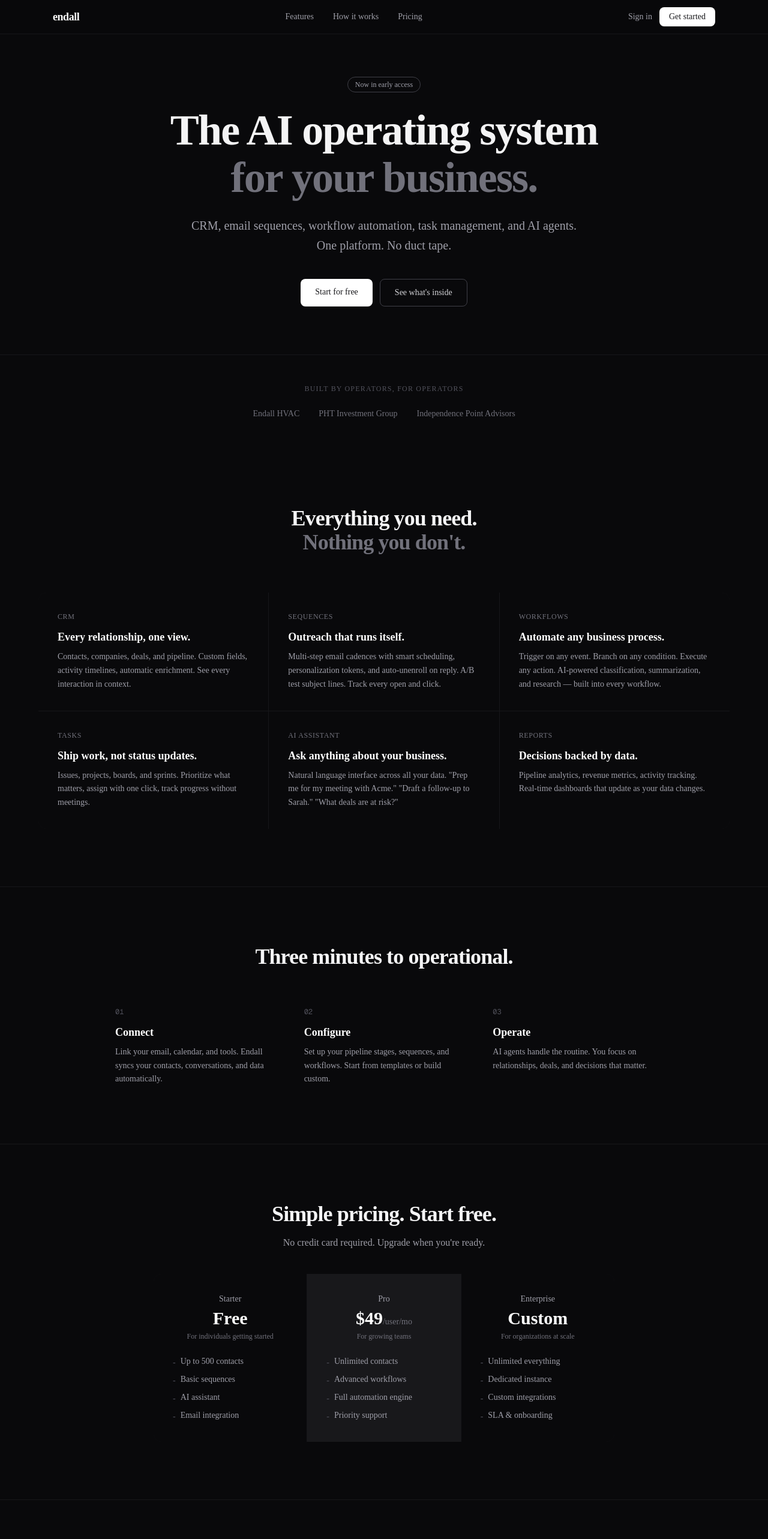
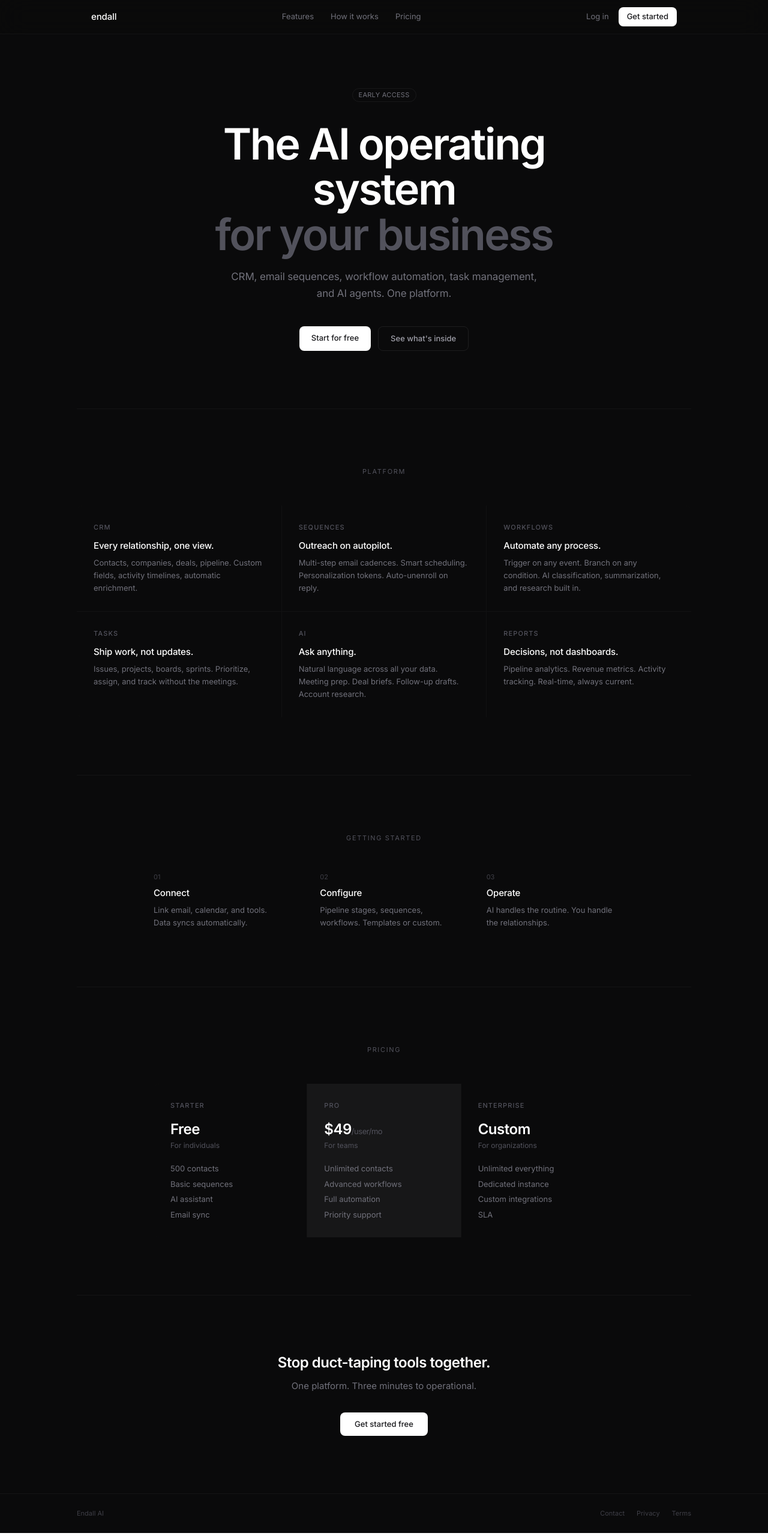
Before and after one commit to JakeLevison/endall-web, a Next.js app: page / in a window 1280 px wide. Shown: the top 2566 px of the page at 60% size. Built offline with nearby package versions, Linux system fonts and the light colour scheme.

Commit message:
Refine: Inter font, tighter spacing, Linear-inspired minimalism

```diff
--- a/src/app/layout.tsx
+++ b/src/app/layout.tsx
@@ -1,31 +1,36 @@
 import type { Metadata } from "next";
-import { Geist, Geist_Mono } from "next/font/google";
+import { Inter, JetBrains_Mono } from "next/font/google";
 import "./globals.css";
 
-const geistSans = Geist({
-  variable: "--font-geist-sans",
+const inter = Inter({
+  variable: "--font-inter",
   subsets: ["latin"],
+  display: "swap",
 });
 
-const geistMono = Geist_Mono({
-  variable: "--font-geist-mono",
+const mono = JetBrains_Mono({
+  variable: "--font-mono",
   subsets: ["latin"],
+  display: "swap",
 });
 
 export const metadata: Metadata = {
-  title: "Endall AI — The AI Operating System for Your Business",
-  description: "CRM, email automation, task management, and AI agents — all in one platform. Built for SMBs who want enterprise tools without enterprise complexity.",
+  title: "Endall — The AI Operating System for Your Business",
+  description:
+    "CRM, email automation, task management, and AI agents — all in one platform. Built for SMBs who want enterprise tools without enterprise complexity.",
   openGraph: {
-    title: "Endall AI — The AI Operating System for Your Business",
-    description: "CRM, email automation, task management, and AI agents — all in one platform.",
+    title: "Endall — The AI Operating System for Your Business",
+    description:
+      "CRM, email automation, task management, and AI agents — all in one platform.",
     url: "https://endall.ai",
-    siteName: "Endall AI",
+    siteName: "Endall",
     type: "website",
   },
   twitter: {
     card: "summary_large_image",
-    title: "Endall AI",
-    description: "CRM, email automation, task management, and AI agents — all in one platform.",
+    title: "Endall",
+    description:
+      "CRM, email automation, task management, and AI agents — all in one platform.",
   },
 };
 
@@ -37,9 +42,11 @@ export default function RootLayout({
   return (
     <html
       lang="en"
-      className={`${geistSans.variable} ${geistMono.variable} h-full antialiased`}
+      className={`${inter.variable} ${mono.variable} h-full antialiased`}
     >
-      <body className="min-h-full flex flex-col">{children}</body>
+      <body className="min-h-full flex flex-col font-[family-name:var(--font-inter)]">
+        {children}
+      </body>
     </html>
   );
 }
--- a/src/app/page.tsx
+++ b/src/app/page.tsx
@@ -5,88 +5,67 @@ const features = [
     label: "CRM",
     title: "Every relationship, one view.",
     description:
-      "Contacts, companies, deals, and pipeline. Custom fields, activity timelines, automatic enrichment. See every interaction in context.",
+      "Contacts, companies, deals, pipeline. Custom fields, activity timelines, automatic enrichment.",
   },
   {
     label: "Sequences",
-    title: "Outreach that runs itself.",
+    title: "Outreach on autopilot.",
     description:
-      "Multi-step email cadences with smart scheduling, personalization tokens, and auto-unenroll on reply. A/B test subject lines. Track every open and click.",
+      "Multi-step email cadences. Smart scheduling. Personalization tokens. Auto-unenroll on reply.",
   },
   {
     label: "Workflows",
-    title: "Automate any business process.",
+    title: "Automate any process.",
     description:
-      "Trigger on any event. Branch on any condition. Execute any action. AI-powered classification, summarization, and research — built into every workflow.",
+      "Trigger on any event. Branch on any condition. AI classification, summarization, and research built in.",
   },
   {
     label: "Tasks",
-    title: "Ship work, not status updates.",
+    title: "Ship work, not updates.",
     description:
-      "Issues, projects, boards, and sprints. Prioritize what matters, assign with one click, track progress without meetings.",
+      "Issues, projects, boards, sprints. Prioritize, assign, and track without the meetings.",
   },
   {
-    label: "AI Assistant",
-    title: "Ask anything about your business.",
+    label: "AI",
+    title: "Ask anything.",
     description:
-      'Natural language interface across all your data. "Prep me for my meeting with Acme." "Draft a follow-up to Sarah." "What deals are at risk?"',
+      "Natural language across all your data. Meeting prep. Deal briefs. Follow-up drafts. Account research.",
   },
   {
     label: "Reports",
-    title: "Decisions backed by data.",
+    title: "Decisions, not dashboards.",
     description:
-      "Pipeline analytics, revenue metrics, activity tracking. Real-time dashboards that update as your data changes.",
+      "Pipeline analytics. Revenue metrics. Activity tracking. Real-time, always current.",
   },
-];
-
-const logos = [
-  "Endall HVAC",
-  "PHT Investment Group",
-  "Independence Point Advisors",
 ];
 
 export default function Home() {
   return (
-    <div className="min-h-screen bg-zinc-950 text-zinc-100">
+    <div className="min-h-screen bg-[#0A0A0B] text-zinc-300 selection:bg-zinc-700">
       {/* Nav */}
-      <nav className="fixed top-0 z-50 w-full border-b border-zinc-800/50 bg-zinc-950/80 backdrop-blur-md">
-        <div className="flex items-center justify-between px-6 py-3 max-w-6xl mx-auto">
-          <Link
-            href="/"
-            className="text-lg font-semibold tracking-tight text-white"
-          >
+      <nav className="fixed top-0 z-50 w-full border-b border-white/[0.04] bg-[#0A0A0B]/80 backdrop-blur-xl">
+        <div className="flex items-center justify-between px-6 py-3 max-w-5xl mx-auto">
+          <Link href="/" className="text-[15px] font-medium tracking-[-0.01em] text-white">
             endall
           </Link>
-          <div className="hidden sm:flex items-center gap-8">
-            <a
-              href="#features"
-              className="text-sm text-zinc-400 hover:text-white transition-colors"
-            >
+          <div className="hidden sm:flex items-center gap-7">
+            <a href="#features" className="text-[13px] text-zinc-500 hover:text-zinc-300 transition-colors">
               Features
             </a>
-            <a
-              href="#how-it-works"
-              className="text-sm text-zinc-400 hover:text-white transition-colors"
-            >
+            <a href="#how-it-works" className="text-[13px] text-zinc-500 hover:text-zinc-300 transition-colors">
               How it works
             </a>
-            <a
-              href="#pricing"
-              className="text-sm text-zinc-400 hover:text-white transition-colors"
-            >
+            <a href="#pricing" className="text-[13px] text-zinc-500 hover:text-zinc-300 transition-colors">
               Pricing
             </a>
           </div>
-          <div className="flex items-center gap-3">
-            <Link
-              href="/login"
-              className="text-sm text-zinc-400 hover:text-white transition-colors hidden sm:block"
-            >
-              Sign in
+          <div className="flex items-center gap-4">
+            <Link href="/login" className="text-[13px] text-zinc-500 hover:text-zinc-300 transition-colors hidden sm:block">
+              Log in
             </Link>
             <Link
               href="/signup"
-              className="text-sm font-medium bg-white text-zinc-900 px-4 py-1.5 rounded-md hover:bg-zinc-200 transition-colors"
+              className="text-[13px] font-medium text-zinc-900 bg-white px-3.5 py-1.5 rounded-md hover:bg-zinc-100 transition-colors"
             >
               Get started
             </Link>
@@ -95,30 +74,30 @@ export default function Home() {
       </nav>
 
       {/* Hero */}
-      <section className="pt-32 pb-20 px-6">
-        <div className="max-w-4xl mx-auto text-center">
-          <div className="inline-block mb-6 px-3 py-1 rounded-full border border-zinc-700 text-xs text-zinc-400">
-            Now in early access
+      <section className="pt-36 pb-24 px-6">
+        <div className="max-w-3xl mx-auto text-center">
+          <div className="inline-block mb-8 px-2.5 py-0.5 rounded-full border border-white/[0.06] text-[11px] tracking-wide text-zinc-500 uppercase">
+            Early access
           </div>
-          <h1 className="text-5xl sm:text-7xl font-bold tracking-tight leading-[1.1]">
+          <h1 className="text-[clamp(2.5rem,6vw,4.5rem)] font-semibold tracking-[-0.035em] leading-[1.05] text-white">
             The AI operating system
             <br />
-            <span className="text-zinc-500">for your business.</span>
+            <span className="text-zinc-600">for your business</span>
           </h1>
-          <p className="mt-6 text-lg sm:text-xl text-zinc-400 max-w-2xl mx-auto leading-relaxed">
+          <p className="mt-5 text-[17px] text-zinc-500 max-w-lg mx-auto leading-relaxed tracking-[-0.01em]">
             CRM, email sequences, workflow automation, task management, and AI
-            agents. One platform. No duct tape.
+            agents. One platform.
           </p>
           <div className="mt-10 flex flex-col sm:flex-row gap-3 justify-center">
             <Link
               href="/signup"
-              className="bg-white text-zinc-900 px-6 py-3 rounded-md text-sm font-medium hover:bg-zinc-200 transition-colors"
+              className="bg-white text-zinc-900 px-5 py-2.5 rounded-md text-[13px] font-medium hover:bg-zinc-100 transition-colors"
             >
               Start for free
             </Link>
             <a
               href="#features"
-              className="border border-zinc-700 text-zinc-300 px-6 py-3 rounded-md text-sm font-medium hover:bg-zinc-900 transition-colors"
+              className="border border-white/[0.08] text-zinc-400 px-5 py-2.5 rounded-md text-[13px] font-medium hover:border-white/[0.15] hover:text-zinc-300 transition-all"
             >
               See what&apos;s inside
             </a>
@@ -126,45 +105,28 @@ export default function Home() {
         </div>
       </section>
 
-      {/* Social proof */}
-      <section className="py-12 border-t border-zinc-800/50">
-        <div className="max-w-4xl mx-auto px-6 text-center">
-          <p className="text-xs uppercase tracking-widest text-zinc-600 mb-6">
-            Built by operators, for operators
-          </p>
-          <div className="flex flex-wrap justify-center gap-8 text-sm text-zinc-500">
-            {logos.map((name) => (
-              <span key={name} className="whitespace-nowrap">
-                {name}
-              </span>
-            ))}
-          </div>
-        </div>
-      </section>
+      {/* Divider line */}
+      <div className="max-w-5xl mx-auto border-t border-white/[0.04]" />
 
       {/* Features */}
       <section id="features" className="py-24 px-6">
-        <div className="max-w-6xl mx-auto">
-          <div className="text-center mb-16">
-            <h2 className="text-3xl sm:text-4xl font-bold tracking-tight">
-              Everything you need.
-              <br />
-              <span className="text-zinc-500">Nothing you don&apos;t.</span>
-            </h2>
-          </div>
-          <div className="grid grid-cols-1 md:grid-cols-2 lg:grid-cols-3 gap-px bg-zinc-800/50 rounded-xl overflow-hidden">
+        <div className="max-w-5xl mx-auto">
+          <p className="text-[11px] uppercase tracking-[0.15em] text-zinc-600 text-center mb-12">
+            Platform
+          </p>
+          <div className="grid grid-cols-1 md:grid-cols-2 lg:grid-cols-3 gap-[1px] bg-white/[0.03] rounded-lg overflow-hidden">
             {features.map((feature) => (
               <div
                 key={feature.label}
-                className="bg-zinc-950 p-8 hover:bg-zinc-900/50 transition-colors"
+                className="bg-[#0A0A0B] p-7 hover:bg-white/[0.02] transition-colors"
               >
-                <div className="text-xs font-medium text-zinc-500 uppercase tracking-wider mb-3">
+                <div className="text-[11px] font-medium text-zinc-600 uppercase tracking-[0.1em] mb-3">
                   {feature.label}
                 </div>
-                <h3 className="text-lg font-semibold text-white mb-2">
+                <h3 className="text-[15px] font-medium text-white tracking-[-0.01em] mb-1.5">
                   {feature.title}
                 </h3>
-                <p className="text-sm text-zinc-400 leading-relaxed">
+                <p className="text-[13px] text-zinc-500 leading-relaxed">
                   {feature.description}
                 </p>
               </div>
@@ -174,43 +136,41 @@ export default function Home() {
       </section>
 
       {/* How it works */}
-      <section
-        id="how-it-works"
-        className="py-24 px-6 border-t border-zinc-800/50"
-      >
-        <div className="max-w-4xl mx-auto">
-          <h2 className="text-3xl sm:text-4xl font-bold tracking-tight text-center mb-16">
-            Three minutes to operational.
-          </h2>
-          <div className="grid grid-cols-1 md:grid-cols-3 gap-12">
+      <div className="max-w-5xl mx-auto border-t border-white/[0.04]" />
+      <section id="how-it-works" className="py-24 px-6">
+        <div className="max-w-3xl mx-auto">
+          <p className="text-[11px] uppercase tracking-[0.15em] text-zinc-600 text-center mb-12">
+            Getting started
+          </p>
+          <div className="grid grid-cols-1 md:grid-cols-3 gap-16">
             {[
               {
                 step: "01",
                 title: "Connect",
                 description:
-                  "Link your email, calendar, and tools. Endall syncs your contacts, conversations, and data automatically.",
+                  "Link email, calendar, and tools. Data syncs automatically.",
               },
               {
                 step: "02",
                 title: "Configure",
                 description:
-                  "Set up your pipeline stages, sequences, and workflows. Start from templates or build custom.",
+                  "Pipeline stages, sequences, workflows. Templates or custom.",
               },
               {
                 step: "03",
                 title: "Operate",
                 description:
-                  "AI agents handle the routine. You focus on relationships, deals, and decisions that matter.",
+                  "AI handles the routine. You handle the relationships.",
               },
             ].map((item) => (
               <div key={item.step}>
-                <div className="text-xs font-mono text-zinc-600 mb-3">
+                <div className="text-[11px] font-mono text-zinc-700 mb-2">
                   {item.step}
                 </div>
-                <h3 className="text-lg font-semibold text-white mb-2">
+                <h3 className="text-[15px] font-medium text-white tracking-[-0.01em] mb-1.5">
                   {item.title}
                 </h3>
-                <p className="text-sm text-zinc-400 leading-relaxed">
+                <p className="text-[13px] text-zinc-500 leading-relaxed">
                   {item.description}
                 </p>
               </div>
@@ -219,78 +179,57 @@ export default function Home() {
         </div>
       </section>
 
-      {/* Pricing placeholder */}
-      <section
-        id="pricing"
-        className="py-24 px-6 border-t border-zinc-800/50"
-      >
-        <div className="max-w-4xl mx-auto text-center">
-          <h2 className="text-3xl sm:text-4xl font-bold tracking-tight mb-4">
-            Simple pricing. Start free.
-          </h2>
-          <p className="text-zinc-400 mb-10">
-            No credit card required. Upgrade when you&apos;re ready.
+      {/* Pricing */}
+      <div className="max-w-5xl mx-auto border-t border-white/[0.04]" />
+      <section id="pricing" className="py-24 px-6">
+        <div className="max-w-3xl mx-auto text-center">
+          <p className="text-[11px] uppercase tracking-[0.15em] text-zinc-600 mb-12">
+            Pricing
           </p>
-          <div className="grid grid-cols-1 md:grid-cols-3 gap-px bg-zinc-800/50 rounded-xl overflow-hidden max-w-3xl mx-auto">
+          <div className="grid grid-cols-1 md:grid-cols-3 gap-[1px] bg-white/[0.03] rounded-lg overflow-hidden">
             {[
               {
                 name: "Starter",
                 price: "Free",
-                description: "For individuals getting started",
-                features: [
-                  "Up to 500 contacts",
-                  "Basic sequences",
-                  "AI assistant",
-                  "Email integration",
-                ],
+                sub: "For individuals",
+                features: ["500 contacts", "Basic sequences", "AI assistant", "Email sync"],
               },
               {
                 name: "Pro",
                 price: "$49",
                 period: "/user/mo",
-                description: "For growing teams",
-                features: [
-                  "Unlimited contacts",
-                  "Advanced workflows",
-                  "Full automation engine",
-                  "Priority support",
-                ],
+                sub: "For teams",
+                features: ["Unlimited contacts", "Advanced workflows", "Full automation", "Priority support"],
                 highlighted: true,
               },
               {
                 name: "Enterprise",
                 price: "Custom",
-                description: "For organizations at scale",
-                features: [
-                  "Unlimited everything",
-                  "Dedicated instance",
-                  "Custom integrations",
-                  "SLA & onboarding",
-                ],
+                sub: "For organizations",
+                features: ["Unlimited everything", "Dedicated instance", "Custom integrations", "SLA"],
               },
             ].map((plan) => (
               <div
                 key={plan.name}
-                className={`p-8 ${plan.highlighted ? "bg-zinc-900" : "bg-zinc-950"}`}
+                className={`p-7 text-left ${plan.highlighted ? "bg-white/[0.02]" : "bg-[#0A0A0B]"}`}
               >
-                <div className="text-sm font-medium text-zinc-400 mb-1">
+                <div className="text-[11px] font-medium text-zinc-600 uppercase tracking-[0.1em] mb-4">
                   {plan.name}
                 </div>
-                <div className="text-3xl font-bold text-white mb-1">
+                <div className="text-2xl font-semibold text-white tracking-[-0.02em]">
                   {plan.price}
                   {plan.period && (
-                    <span className="text-sm font-normal text-zinc-500">
+                    <span className="text-[13px] font-normal text-zinc-600">
                       {plan.period}
                     </span>
                   )}
                 </div>
-                <p className="text-xs text-zinc-500 mb-6">
-                  {plan.description}
+                <p className="text-[12px] text-zinc-600 mt-0.5 mb-5">
+                  {plan.sub}
                 </p>
-                <ul className="text-sm text-zinc-400 space-y-2 text-left">
+                <ul className="space-y-1.5">
                   {plan.features.map((f) => (
-                    <li key={f} className="flex items-start gap-2">
-                      <span className="text-zinc-600 mt-0.5">-</span>
+                    <li key={f} className="text-[13px] text-zinc-500">
                       {f}
                     </li>
                   ))}
@@ -302,18 +241,18 @@ export default function Home() {
       </section>
 
       {/* CTA */}
-      <section className="py-24 px-6 border-t border-zinc-800/50">
-        <div className="max-w-2xl mx-auto text-center">
-          <h2 className="text-3xl sm:text-4xl font-bold tracking-tight mb-4">
+      <div className="max-w-5xl mx-auto border-t border-white/[0.04]" />
+      <section className="py-24 px-6">
+        <div className="max-w-xl mx-auto text-center">
+          <h2 className="text-2xl font-semibold tracking-[-0.02em] text-white mb-3">
             Stop duct-taping tools together.
           </h2>
-          <p className="text-zinc-400 mb-8">
-            One platform for CRM, outreach, automation, and AI. Start free in
-            three minutes.
+          <p className="text-[15px] text-zinc-500 mb-8">
+            One platform. Three minutes to operational.
           </p>
           <Link
             href="/signup"
-            className="inline-block bg-white text-zinc-900 px-8 py-3 rounded-md text-sm font-medium hover:bg-zinc-200 transition-colors"
+            className="inline-block bg-white text-zinc-900 px-6 py-2.5 rounded-md text-[13px] font-medium hover:bg-zinc-100 transition-colors"
           >
             Get started free
           </Link>
@@ -321,17 +260,17 @@ export default function Home() {
       </section>
 
       {/* Footer */}
-      <footer className="border-t border-zinc-800/50 py-8 px-6">
-        <div className="max-w-6xl mx-auto flex flex-col sm:flex-row justify-between items-center gap-4 text-xs text-zinc-600">
-          <span>Endall AI, Inc.</span>
-          <div className="flex gap-6">
-            <a href="mailto:jake@endall.ai" className="hover:text-zinc-400">
-              jake@endall.ai
+      <footer className="border-t border-white/[0.04] py-6 px-6">
+        <div className="max-w-5xl mx-auto flex flex-col sm:flex-row justify-between items-center gap-3 text-[11px] text-zinc-700">
+          <span>Endall AI</span>
+          <div className="flex gap-5">
+            <a href="mailto:jake@endall.ai" className="hover:text-zinc-500 transition-colors">
+              Contact
             </a>
-            <a href="#" className="hover:text-zinc-400">
+            <a href="#" className="hover:text-zinc-500 transition-colors">
               Privacy
             </a>
-            <a href="#" className="hover:text-zinc-400">
+            <a href="#" className="hover:text-zinc-500 transition-colors">
               Terms
             </a>
           </div>
```
